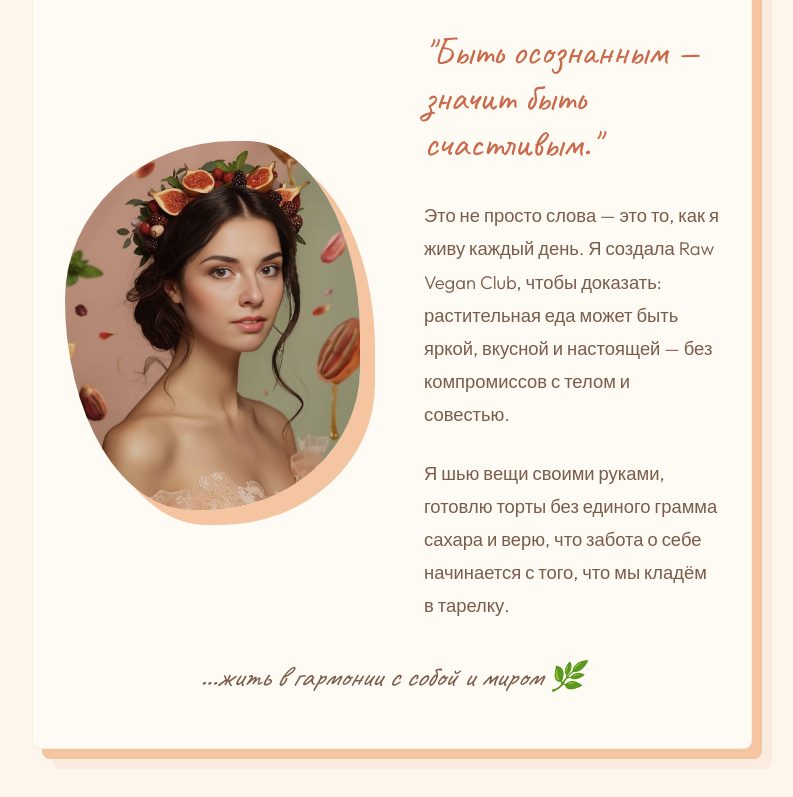
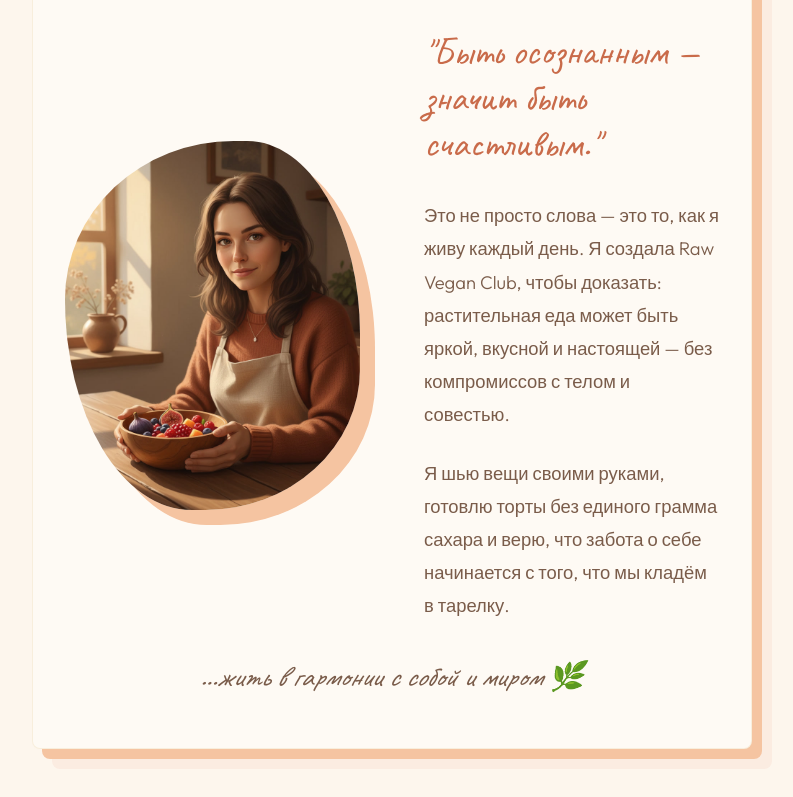
Before and after one commit to danila-talanov/Happy-Wife, a plain HTML site: page index.html in a window 1280 px wide. Shown: the part 1209-2006 px from the top of the page, without its empty margins (248-1041 px from the left). Drawn offline with nearby package versions, Linux system fonts and the light colour scheme; a web font is replaced by a local one.

Commit message:
wife_final

```diff
--- a/index.html
+++ b/index.html
@@ -679,7 +679,7 @@
     <div class="love-is-card" data-love="Love is...">
         <div class="love-is-top">...быть собой<br>каждый день</div>
         <div class="about-wrap">
-            <img class="about-image" src="1_screen_wife.png" alt="Юлия">
+            <img class="about-image" src="screen2.jpg" alt="Юлия">
             <div class="about-text-block">
                 <p class="about-quote">"Быть осознанным — значит быть счастливым."</p>
                 <p class="section-text" style="text-align:left; margin:0;">Это не просто слова — это то, как я живу каждый день. Я создала Raw Vegan Club, чтобы доказать: растительная еда может быть яркой, вкусной и настоящей — без компромиссов с телом и совестью.</p>
```
Also changed, not shown: screen2.jpg (added), 1 other file.
